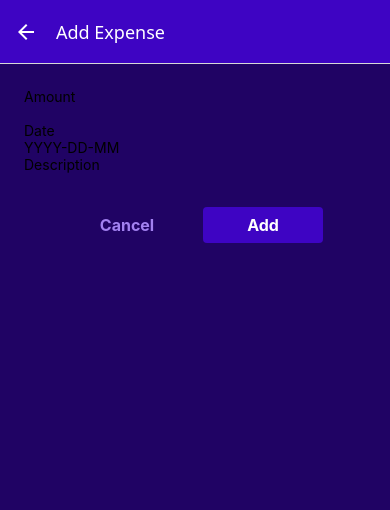
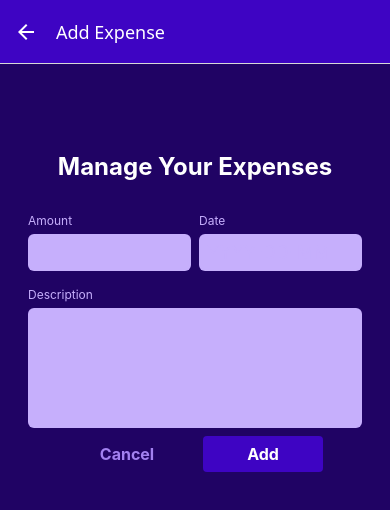
Before and after one commit to snadi043/EXPENSE-CALCULATOR, a React Native app: screen /ManageExpenses in a window 390 px wide. Shown: the top 510 px of the page. Built offline with nearby package versions, Linux system fonts and the light colour scheme.

Commit message:
Added proper stylings to the ManageInput component and ManageExpenseForm component.

```diff
--- a/components/ManageExpenses/ManageExpenseForm.js
+++ b/components/ManageExpenses/ManageExpenseForm.js
@@ -1,4 +1,4 @@
-import {View,StyleSheet} from 'react-native';
+import {View, StyleSheet, Text} from 'react-native';
 import ManageInput from './ManageInput';
 
 function ManageExpenseForm(){
@@ -7,14 +7,18 @@ function ManageExpenseForm(){
     }
 
     return (
-        <View>
+        <View style={styles.formContainer}>
+            <Text style={styles.textTitle}>Manage Your Expenses</Text>
+            <View style={styles.rowContainer}>
                 <ManageInput label="Amount"
+                    style={styles.input}
                         textInputConfig={{
                             KeyboardType: 'decimal-pad',
                             onChangeText: amountChangeHandler,
                         }}
                     />
                     <ManageInput label="Date"
+                        style={styles.input}
                         textInputConfig={{
                             KeyboardType: 'default',
                             maxLength: 10,
@@ -23,6 +27,8 @@ function ManageExpenseForm(){
                         }
                         }
                     />
+            </View>
+
             <ManageInput label="Description"
                 textInputConfig={{
                     multiline: true,
@@ -36,5 +42,21 @@ function ManageExpenseForm(){
 export default ManageExpenseForm;
 
 const styles = StyleSheet.create({
-
+    formContainer:{
+        marginTop: 40,
+    },
+    textTitle:{
+        fontSize: 24,
+        fontWeight: 'bold',
+        color: 'white',
+        textAlign: 'center',
+        marginVertical: 24,
+    },
+    rowContainer:{
+        flexDirection: 'row',
+        justifyContent: 'space-between',
+    },
+    input:{
+        flex: 1,
+    }
 });
--- a/components/ManageExpenses/ManageInput.js
+++ b/components/ManageExpenses/ManageInput.js
@@ -1,10 +1,18 @@
 import {View, TextInput, Text, StyleSheet} from 'react-native';
+import {GlobalColors} from '../../constants/colors';
 
-function ManageInput({label, textInputConfig}){
+function ManageInput({label, textInputConfig, style}){
+
+    const inputStyles = [styles.textInput];
+
+    if(textInputConfig && textInputConfig.multiline){
+        inputStyles.push(styles.multiline);
+    }
+
     return (
-        <View>
-            <Text>{label}</Text>
-            <TextInput {...textInputConfig}/>
+        <View style={[styles.inputContainer, style]}>
+            <Text style={styles.label}>{label}</Text>
+            <TextInput style={inputStyles} {...textInputConfig}/>
         </View>
     )
 }
@@ -12,5 +20,24 @@ function ManageInput({label, textInputConfig}){
 export default ManageInput;
 
 const styles=StyleSheet.create({
-
+    inputContainer:{
+        marginHorizontal: 4,
+        marginVertical: 8,
+    },
+    label:{
+        fontSize: 12,
+        color: GlobalColors.colors.primary100,
+        marginBottom: 6,
+    },
+    textInput:{
+        borderRadius: 6,
+        backgroundColor: GlobalColors.colors.primary100,
+        fontSize: 18,
+        color: GlobalColors.colors.primary100,
+        padding: 8,
+    },
+    multiline:{
+        minHeight: 120,
+        textAlignVertical: 'top',
+    }
 });
```
Lines whose indentation alone changed are shown as unchanged.
